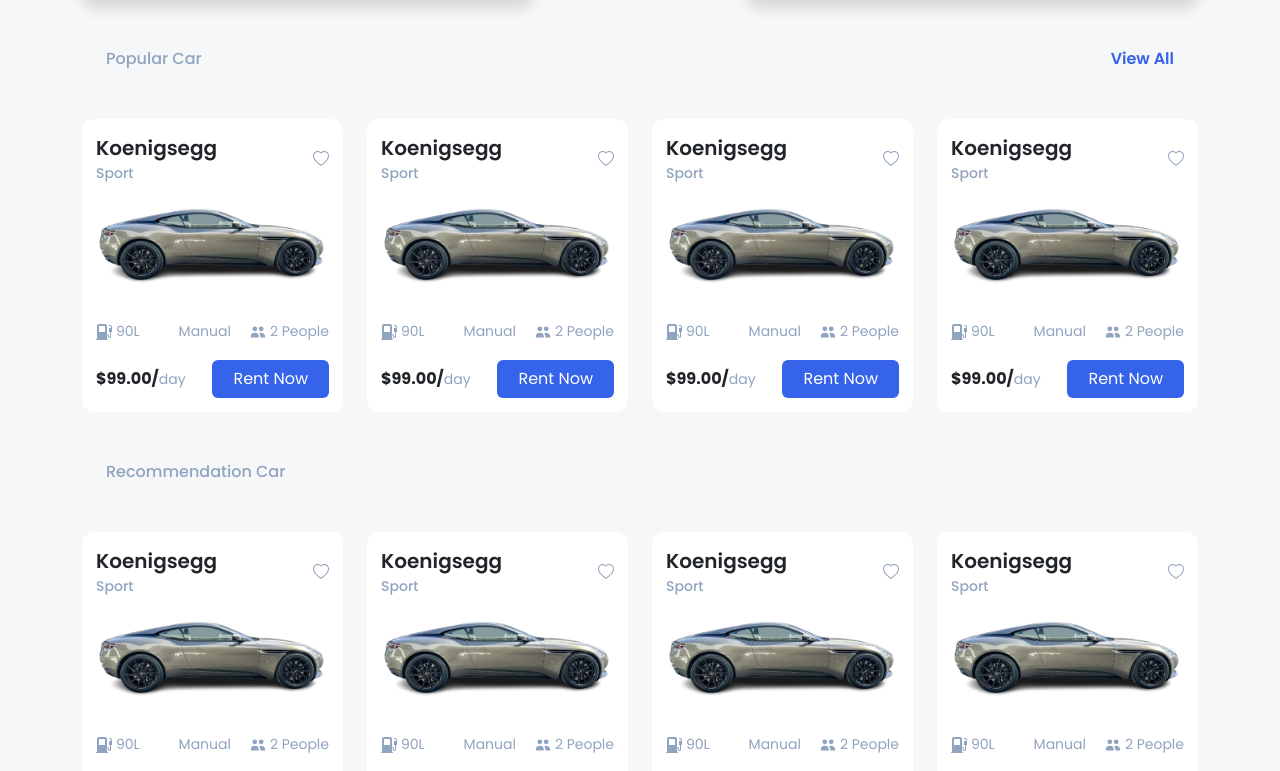
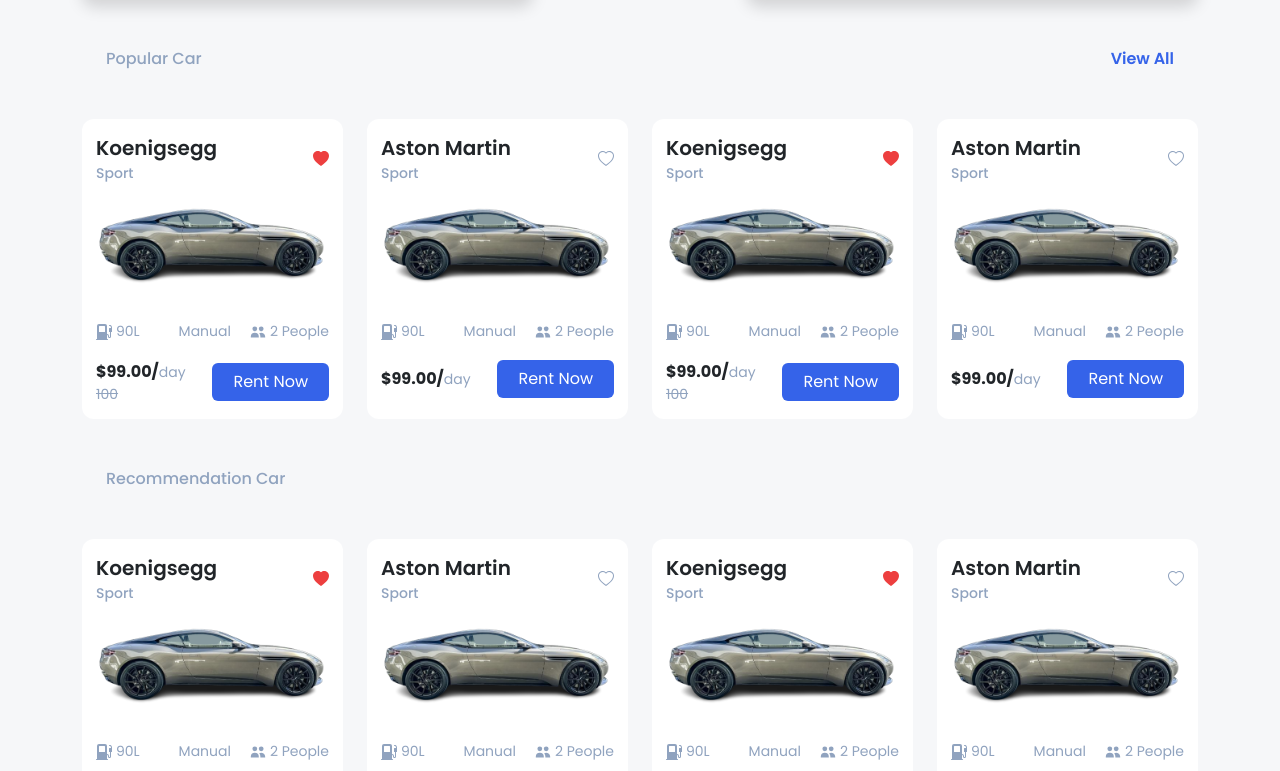
Before and after one commit to salmanArif05/morent, a React (Vite) app: page / in a window 1280 px wide. Shown: the part 686-1457 px from the top of the page. Built offline with nearby package versions, Linux system fonts and the light colour scheme; some icons are missing.

Commit message:
product card fixes

```diff
--- a/src/components/Card/Product.jsx
+++ b/src/components/Card/Product.jsx
@@ -1,20 +1,27 @@
 import React from "react";
-import { BsHeart, BsFillFuelPumpFill } from "react-icons/bs";
+import { BsHeart, BsHeartFill, BsFillFuelPumpFill } from "react-icons/bs";
 import { PiSteeringWheelFill } from "react-icons/pi";
 import { HiUsers } from "react-icons/hi";
 
-const ProductCard = () => {
+const ProductCard = ({ data }) => {
+	const { carTitle, carCategory, fav, salePrice } = data;
 	return (
 		<>
 			<div className="product-card">
 				<div className="d-flex align-items-center justify-content-between">
 					<div className="d-flex flex-column">
-						<div className="car-title fs-20 fw-600">Koenigsegg</div>
-						<div className="car-category fs-14 fw-500 text-secondary-100">Sport</div>
+						<div className="car-title fs-20 fw-600 text-capitalize">{carTitle}</div>
+						<div className="car-category fs-14 fw-500 text-secondary-100 text-capitalize">{carCategory}</div>
 					</div>
-					<div className="pointer text-secondary-100">
-						<BsHeart />
-					</div>
+					{fav ? (
+						<div className="pointer heart-fav-filled">
+							<BsHeartFill />
+						</div>
+					) : (
+						<div className="pointer text-secondary-100">
+							<BsHeart />
+						</div>
+					)}
 				</div>
 				<div className="car-img">
 					<img src="/assets/car.png" alt="" />
@@ -42,9 +49,16 @@
 				</div>
 
 				<div className="d-flex justify-content-between align-items-center">
-					<div className="fs-16 ">
-						<strong>$99.00/</strong>
-						<small className="text-secondary-100">day</small>
+					<div className="d-flex flex-column">
+						<div className="fs-16">
+							<strong>$99.00/</strong>
+							<small className="text-secondary-100">day</small>
+						</div>
+						{salePrice && (
+							<small className="text-secondary-100">
+								<s>100</s>
+							</small>
+						)}
 					</div>
 					<div>
 						<button type="button" className="btn btn-primary-morent">
--- a/src/components/Card/style.css
+++ b/src/components/Card/style.css
@@ -78,6 +78,7 @@
 	border-radius: 12px;
 	width: 100%;
 	padding: 14px;
+	height: 100%;
 }
 
 .product-card .car-img {
--- a/src/index.css
+++ b/src/index.css
@@ -208,6 +208,10 @@
 	flex: 1;
 }
 
+.heart-fav-filled {
+	color: #ed3f3f;
+}
+
 /* buttons */
 
 .btn-primary-morent,
--- a/src/pages/Home/index.jsx
+++ b/src/pages/Home/index.jsx
@@ -22,6 +22,108 @@
 			img: "/assets/car.png",
 			btnLabel: "Rental Car",
 			btnClass: "btn-secondary-morent",
+		},
+	];
+
+	const productData = [
+		{
+			carTitle: "Koenigsegg",
+			carCategory: "Sport",
+			fav: true,
+			salePrice: true,
+		},
+		{
+			carTitle: "Aston Martin",
+			carCategory: "Sport",
+			fav: false,
+			salePrice: false,
+		},
+		{
+			carTitle: "Koenigsegg",
+			carCategory: "Sport",
+			fav: true,
+			salePrice: true,
+		},
+		{
+			carTitle: "Aston Martin",
+			carCategory: "Sport",
+			fav: false,
+			salePrice: false,
+		},
+	];
+
+	const recomendCar = [
+		{
+			carTitle: "Koenigsegg",
+			carCategory: "Sport",
+			fav: true,
+			salePrice: true,
+		},
+		{
+			carTitle: "Aston Martin",
+			carCategory: "Sport",
+			fav: false,
+			salePrice: false,
+		},
+		{
+			carTitle: "Koenigsegg",
+			carCategory: "Sport",
+			fav: true,
+			salePrice: true,
+		},
+		{
+			carTitle: "Aston Martin",
+			carCategory: "Sport",
+			fav: false,
+			salePrice: false,
+		},
+		{
+			carTitle: "Koenigsegg",
+			carCategory: "Sport",
+			fav: true,
+			salePrice: true,
+		},
+		{
+			carTitle: "Aston Martin",
+			carCategory: "Sport",
+			fav: false,
+			salePrice: false,
+		},
+		{
+			carTitle: "Koenigsegg",
+			carCategory: "Sport",
+			fav: true,
+			salePrice: true,
+		},
+		{
+			carTitle: "Aston Martin",
+			carCategory: "Sport",
+			fav: false,
+			salePrice: false,
+		},
+		{
+			carTitle: "Koenigsegg",
+			carCategory: "Sport",
+			fav: true,
+			salePrice: true,
+		},
+		{
+			carTitle: "Aston Martin",
+			carCategory: "Sport",
+			fav: false,
+			salePrice: false,
+		},
+		{
+			carTitle: "Koenigsegg",
+			carCategory: "Sport",
+			fav: true,
+			salePrice: true,
+		},
+		{
+			carTitle: "Aston Martin",
+			carCategory: "Sport",
+			fav: false,
+			salePrice: false,
 		},
 	];
 
@@ -70,11 +172,11 @@
 					</div>
 
 					<div className="row mb-5">
-						{new Array(4).fill(0).map((item, i) => {
+						{productData.map((item, i) => {
 							return (
 								<React.Fragment key={i}>
 									<div className="col-lg-3">
-										<ProductCard />
+										<ProductCard data={item} />
 									</div>
 								</React.Fragment>
 							);
@@ -91,11 +193,11 @@
 					</div>
 
 					<div className="row mb-5">
-						{new Array(12).fill(0).map((item, i) => {
+						{recomendCar.map((item, i) => {
 							return (
 								<React.Fragment key={i}>
 									<div className="col-lg-3 mb-3">
-										<ProductCard />
+										<ProductCard data={item} />
 									</div>
 								</React.Fragment>
 							);
```
